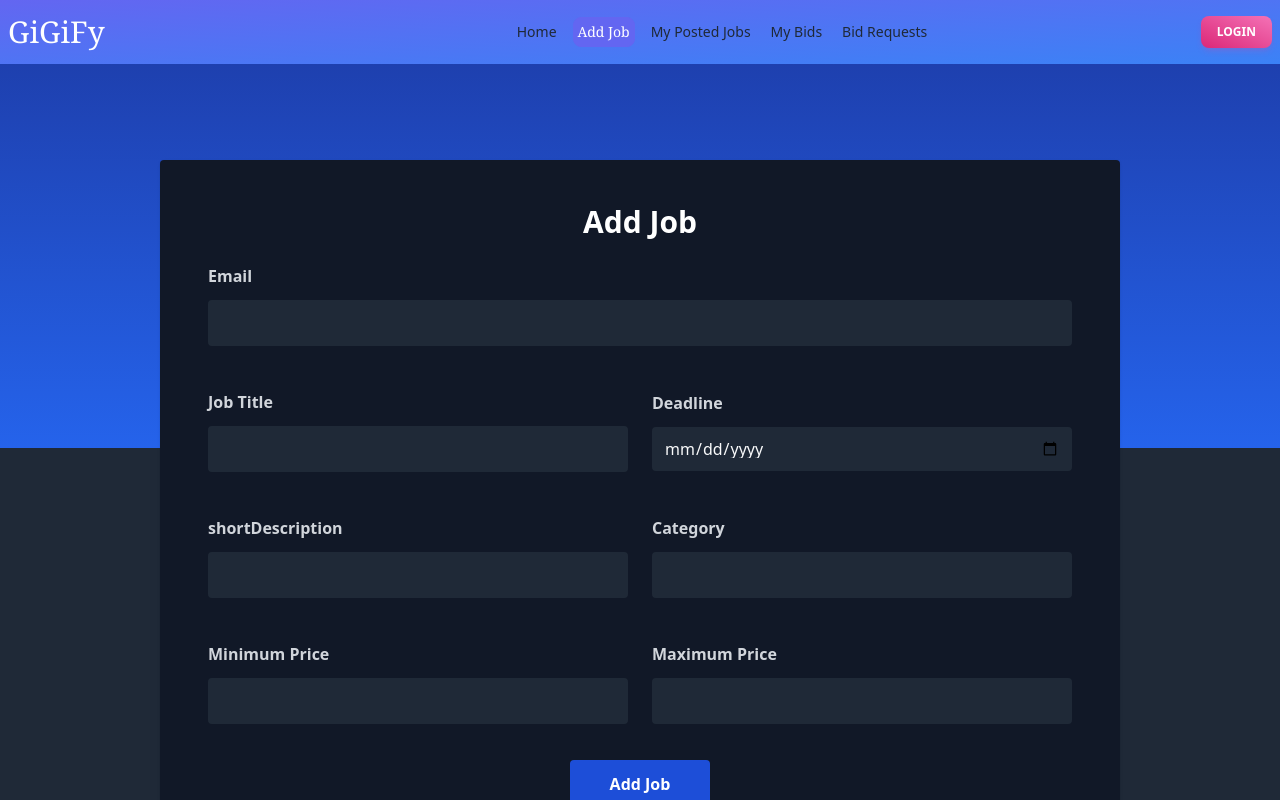
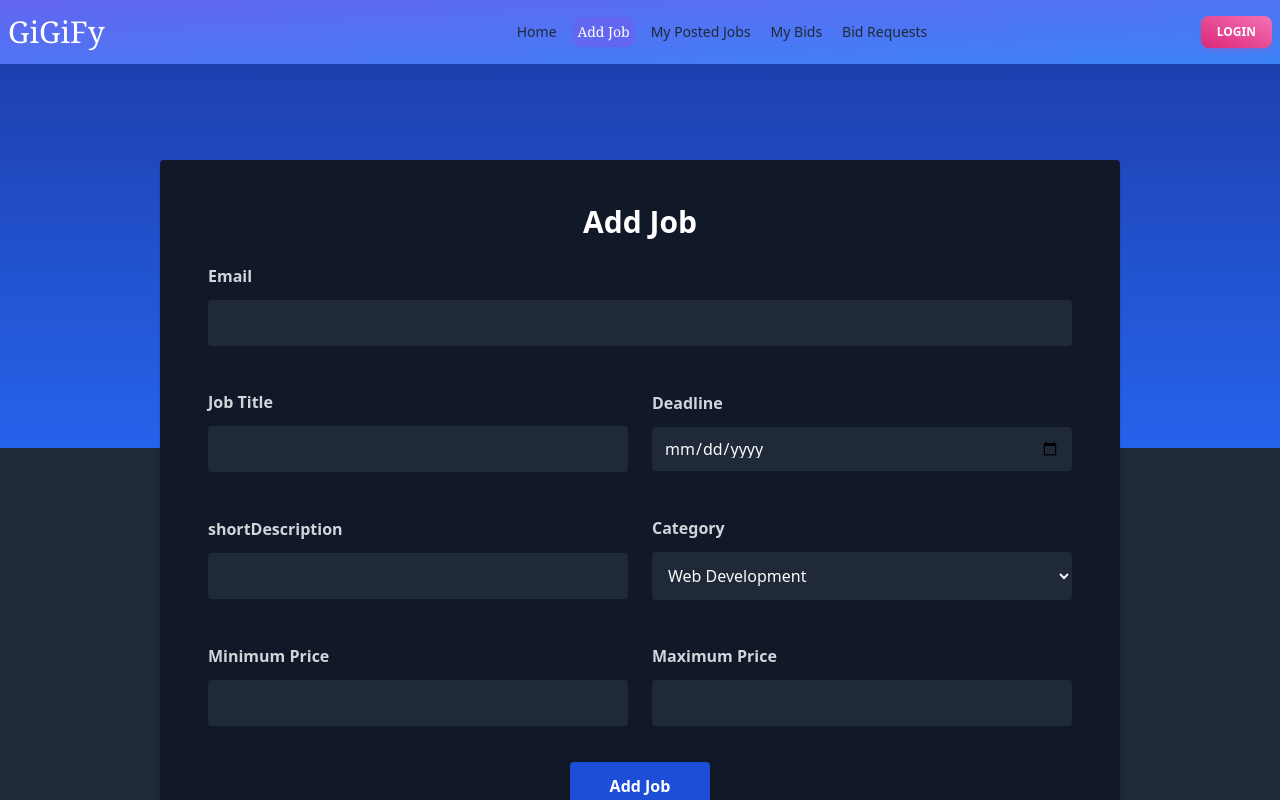
Before and after one commit to KHaaN007/GiGiFy, a React (Vite) app: page /addJob in a window 1280 px wide. Shown: the top 800 px of the page. Built offline with nearby package versions, Linux system fonts and the light colour scheme; no server answers.

Commit message:
Category Tab Page Added

```diff
--- a/src/Pages/AddJob.jsx/AddJob.jsx
+++ b/src/Pages/AddJob.jsx/AddJob.jsx
@@ -25,7 +25,7 @@ const AddJob = () => {
         const maximumPrice = form.maximumPrice.value;
 
 
-        const priceRange = `$${minimumPrice}-${maximumPrice}`;
+        const priceRange = `${minimumPrice}-${maximumPrice}`;
 
 
         const job = {
@@ -88,8 +88,8 @@ const AddJob = () => {
                                 <div className="w-full flex flex-col">
                                     <label className="font-semibold leading-none text-gray-300">Email</label>
                                     <input
-                                    readOnly
-                                    defaultValue={user?.email}
+                                        readOnly
+                                        defaultValue={user?.email}
                                         name="email"
                                         type="text" className="leading-none text-gray-50 p-3 focus:outline-none focus:border-blue-700 mt-4 border-0 bg-gray-800 rounded" />
                                 </div>
@@ -117,12 +117,17 @@ const AddJob = () => {
                                         type="text" className="leading-none text-gray-50 p-3 focus:outline-none focus:border-blue-700 mt-4 border-0 bg-gray-800 rounded" />
                                 </div>
                                 <div className="w-full md:w-1/2 flex flex-col md:ml-6 md:mt-0 mt-4">
-                                    <label className="font-semibold leading-none text-gray-300">Category</label>
-                                    <input
-                                        name="name"
-                                        type="text" className="leading-none text-gray-50 p-3 focus:outline-none focus:border-blue-700 mt-4 border-0 bg-gray-800 rounded" />
+                                    <label className=" font-semibold leading-none text-gray-300">Category</label>
+                                    <div className="mt-2">
+                                        <select id="name" name="name" className="w-full leading-none text-gray-50 p-3 focus:outline-none focus:border-blue-700 mt-2 border-0 bg-gray-800 rounded">
+                                            <option>Web Development</option>
+                                            <option>Digital Marketing</option>
+                                            <option>Graphic Design</option>
+                                        </select>
+                                    </div>
                                 </div>
                             </div>
+
                             <div className="md:flex items-center mt-12">
                                 <div className="w-full md:w-1/2 flex flex-col">
                                     <label className="font-semibold leading-none text-gray-300">Minimum Price</label>
@@ -145,8 +150,8 @@ const AddJob = () => {
                         </form>
                     </div>
                 </div>
-            </div>
-        </div>
+            </div >
+        </div >
     );
 };
 
```
